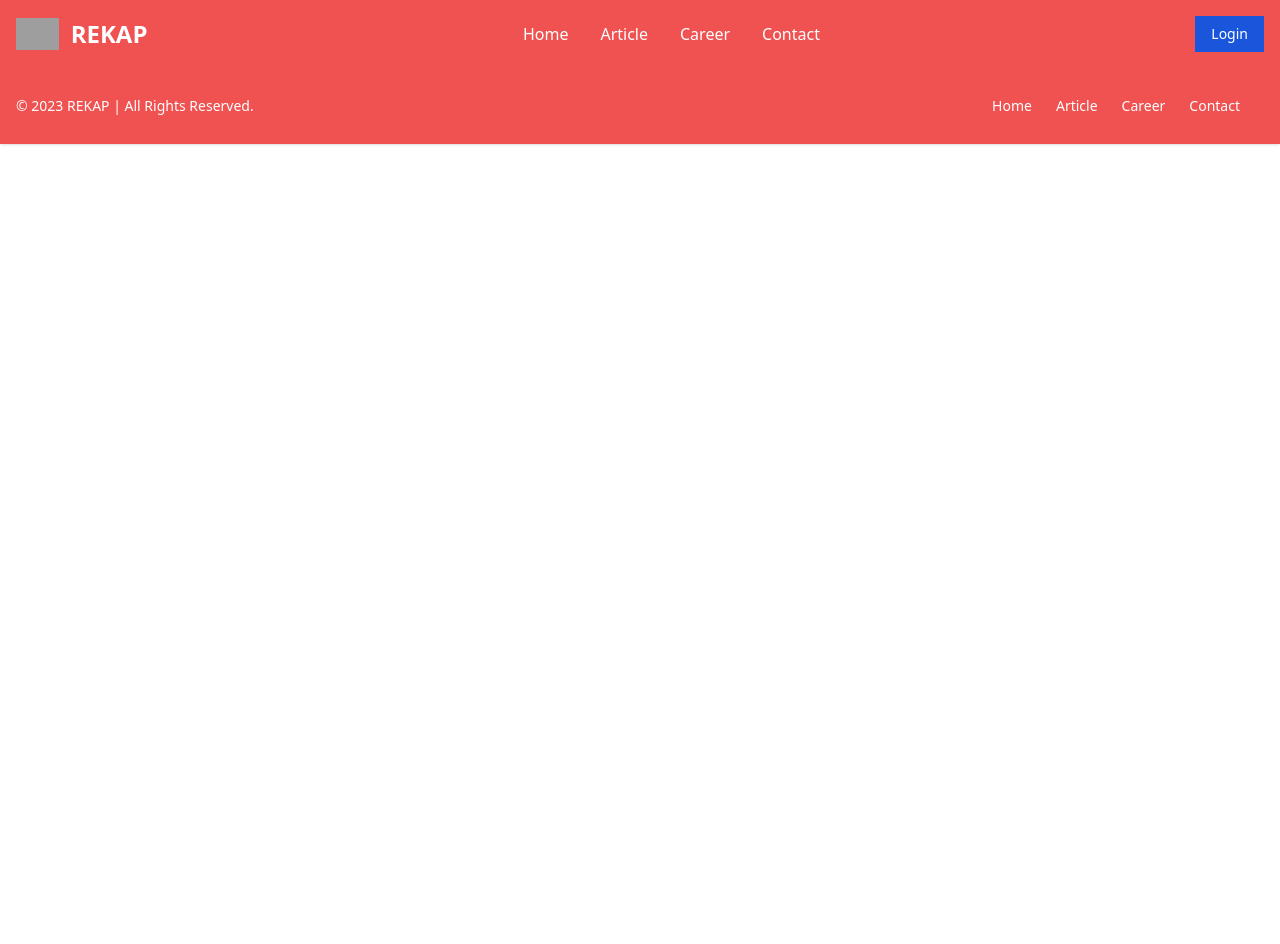
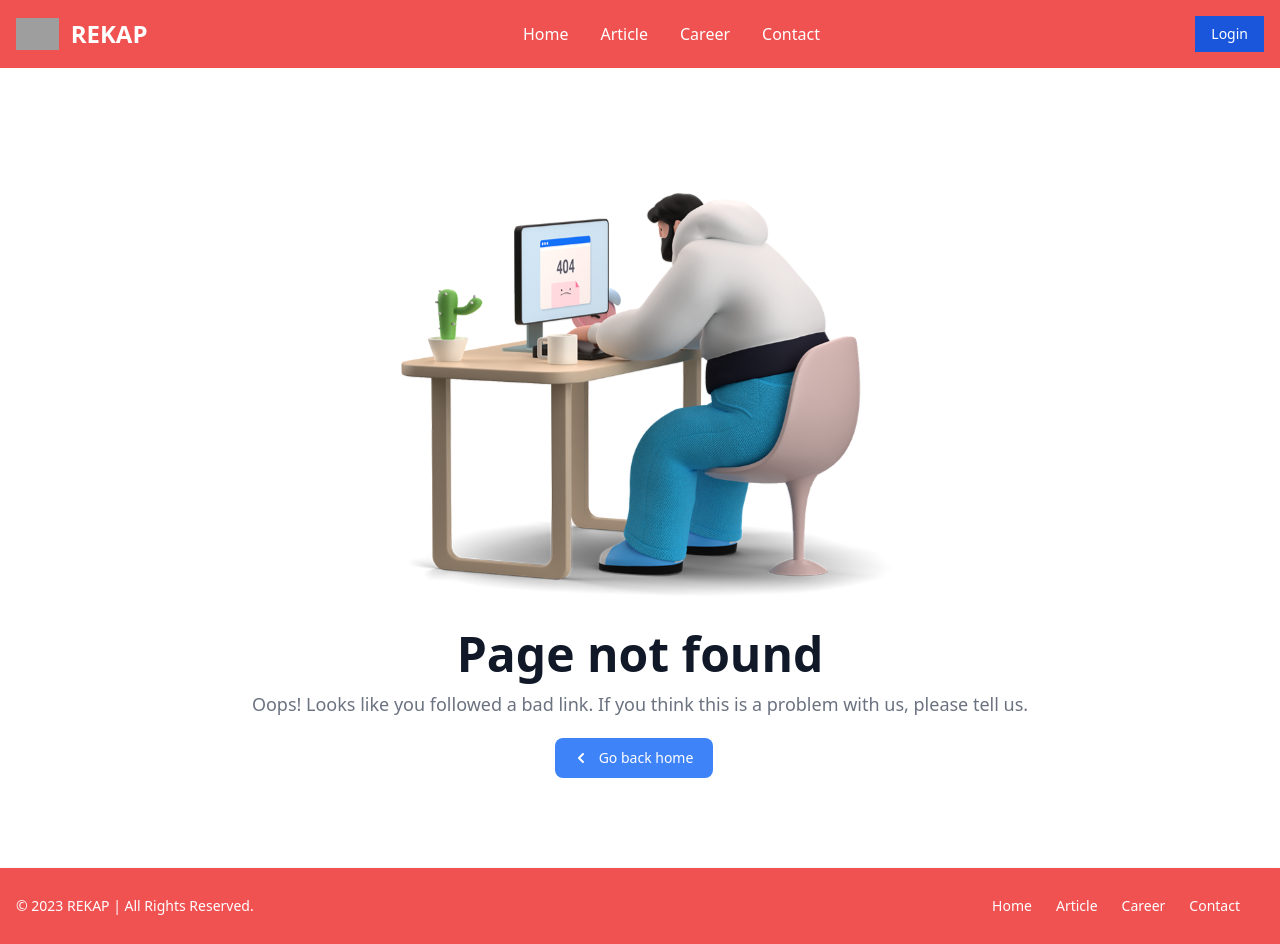
Before and after one commit to yudhaginongpratidina/rencana-karir-mahasiswa, a React (Vite) app in the folder client/: page /Career in a window 1280 px wide. Before the commit the page ends 800 px from the top, so only its background shows below. Built offline with nearby package versions, Linux system fonts and the light colour scheme; grey boxes are pictures that could not be loaded.

Commit message:
Auto stash before merge of "main" and "origin/main"

```diff
--- /dev/null
+++ b/client/src/pages/Error404.jsx
@@ -0,0 +1,29 @@
+import React from "react";
+import ErrorImage404 from "../assets/images/404.svg";
+
+// COMPONENT
+import Navbar from "../components/Navbar";
+import Footer from "../components/Footer";
+
+const Error404 = () => {
+  return (
+    <div>
+      <Navbar />
+      <div class="flex flex-col justify-center items-center px-6 mx-auto h-screen xl:px-0">
+        <div class="block md:max-w-lg">
+          <img src={ErrorImage404} alt="astronaut image" />
+        </div>
+        <div class="text-center xl:max-w-4xl">
+          <h1 class="mb-3 text-2xl font-bold leading-tight text-gray-900 sm:text-4xl lg:text-5xl">Page not found</h1>
+          <p class="mb-5 text-base font-normal text-gray-500 md:text-lg">Oops! Looks like you followed a bad link. If you think this is a problem with us, please tell us.</p>
+          <a href="" class="text-white bg-blue-500 hover:bg-primary-800 focus:ring-4 focus:ring-primary-300 font-medium rounded-lg text-sm px-5 py-2.5 text-center inline-flex items-center mr-3"><svg class="mr-2 -ml-1 w-5 h-5" fill="currentColor" viewBox="0 0 20 20" xmlns="http://www.w3.org/2000/svg"><path fill-rule="evenodd" d="M12.707 5.293a1 1 0 010 1.414L9.414 10l3.293 3.293a1 1 0 01-1.414 1.414l-4-4a1 1 0 010-1.414l4-4a1 1 0 011.414 0z" clip-rule="evenodd"></path></svg>
+            Go back home
+          </a>
+        </div>
+      </div>
+      <Footer />
+    </div>
+  );
+};
+
+export default Error404;
```
Also changed, not shown: client/src/main.jsx (+9 -1 lines), client/src/assets/images/404.svg (added).
